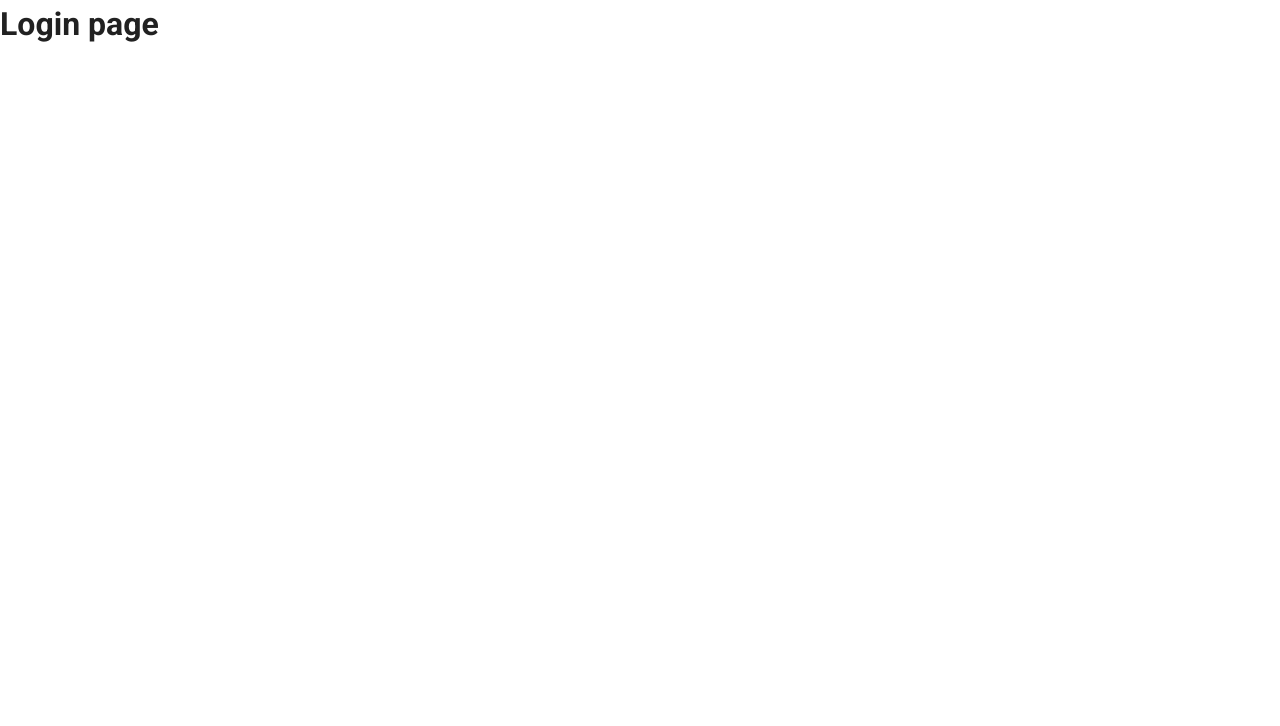
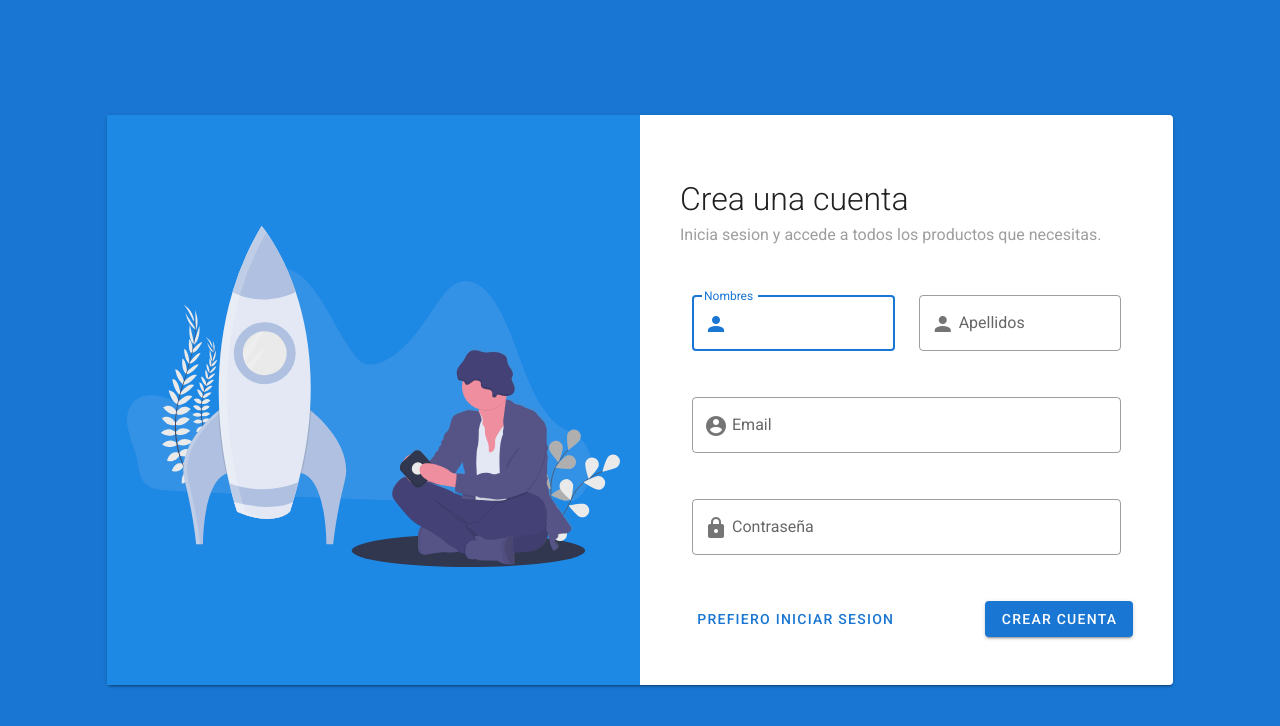
Before and after one commit to thebug404/ecommerce, a Vue app in the folder ecommerce-frontend/: page /register in a window 1280 px wide. Shown: the top 726 px of the page. Built offline with nearby package versions, Linux system fonts and the light colour scheme.

Commit message:
Styles added to registry of the app

```diff
--- a/ecommerce-frontend/src/modules/home/components/Login.form.vue
+++ b/ecommerce-frontend/src/modules/home/components/Login.form.vue
@@ -29,9 +29,15 @@
     <v-btn @click="login" color="purple" :disabled="!valid" rounded block dark
       >Iniciar sesion</v-btn
     >
-    <div class="text-center pt-5">
-      <router-link to="/" class="purple--text">
-        <span class="">¿Has olvidado la contraseña?</span>
+    <div class="pt-5">
+      <router-link to="/" class="purple--text text-decoration-none">
+        <small>¿Has olvidado la contraseña?</small>
+      </router-link>
+      <router-link
+        :to="{ name: 'Register' }"
+        class="purple--primary text-decoration-none"
+      >
+        <small> ¿Aun no poseo una cuenta?</small>
       </router-link>
     </div>
   </v-form>
--- /dev/null
+++ b/ecommerce-frontend/src/modules/home/components/Register.form.vue
@@ -0,0 +1,51 @@
+<template>
+  <v-form>
+    <v-layout wrap>
+      <v-flex xs12 lg6 class="pa-3 py-2">
+        <v-text-field
+          outlined
+          autofocus
+          label="Nombres"
+          prepend-inner-icon="mdi-account"
+        ></v-text-field>
+      </v-flex>
+      <v-flex xs12 lg6 class="pa-3 py-2">
+        <v-text-field
+          outlined
+          label="Apellidos"
+          prepend-inner-icon="mdi-account"
+        ></v-text-field>
+      </v-flex>
+      <v-flex xs12 class="pa-3 py-2">
+        <v-text-field
+          outlined
+          label="Email"
+          prepend-inner-icon="mdi-account-circle"
+        ></v-text-field>
+      </v-flex>
+      <v-flex xs12 class="pa-3 py-2">
+        <v-text-field
+          outlined
+          type="password"
+          label="Contraseña"
+          prepend-inner-icon="mdi-lock"
+        ></v-text-field>
+      </v-flex>
+    </v-layout>
+    <div class="d-sm-flex align-center w-100">
+      <v-btn text color="primary" :to="{ name: 'Login' }" class="my-2"
+        >Prefiero iniciar sesion</v-btn
+      >
+      <v-spacer />
+      <v-btn color="primary" class="my-2">Crear cuenta</v-btn>
+    </div>
+  </v-form>
+</template>
+
+<script lang="ts">
+import Vue from "vue";
+import Component from "vue-class-component";
+
+@Component
+export default class RegisterFormComponent extends Vue {}
+</script>
--- a/ecommerce-frontend/src/modules/home/pages/Login.page.vue
+++ b/ecommerce-frontend/src/modules/home/pages/Login.page.vue
@@ -1,7 +1,7 @@
 <template>
   <v-sheet color="purple darken-1">
     <v-layout wrap align-center justify-center style="min-height: 100vh">
-      <v-flex xs11 sm8 md10 lg7>
+      <v-flex xs11 sm8 md10 lg8>
         <v-card>
           <v-layout wrap>
             <v-flex xs12 md6 class="purple pa-5 d-none d-md-block">
@@ -22,9 +22,7 @@
             </v-flex>
             <v-flex xs12 md6 class="pa-5 pa-sm-8 pa-md-10">
               <div class="py-5">
-                <h1>
-                  <strong>Iniciar sesion</strong>
-                </h1>
+                <h1 style="font-weight: 300">Iniciar sesion</h1>
                 <p class="grey--text">
                   Autenticate y obten todos los productos que necesitas.
                 </p>
--- a/ecommerce-frontend/src/modules/home/pages/Register.page.vue
+++ b/ecommerce-frontend/src/modules/home/pages/Register.page.vue
@@ -1,11 +1,44 @@
 <template>
-  <h1>Login page</h1>
+  <v-sheet color="primary">
+    <v-layout align-center justify-center wrap style="min-height: 100vh">
+      <v-flex xs11 sm8 lg10>
+        <v-card>
+          <v-layout wrap>
+            <v-flex xs12 md6 class="blue darken-1 pa-5 d-none d-md-block">
+              <div class="d-flex align-center" style="min-height: 100%">
+                <div>
+                  <img
+                    :src="require('@/assets/register.svg')"
+                    alt="Register banner"
+                    width="100%"
+                  />
+                </div>
+              </div>
+            </v-flex>
+            <v-flex xs12 md6 class="pa-5 pa-sm-10">
+              <div class="my-5 mb-10">
+                <h1 style="font-weight: 300">Crea una cuenta</h1>
+                <p class="grey--text">
+                  Inicia sesion y accede a todos los productos que necesitas.
+                </p>
+              </div>
+              <RegisterFormComponent />
+            </v-flex>
+          </v-layout>
+        </v-card>
+      </v-flex>
+    </v-layout>
+  </v-sheet>
 </template>
 
 <script lang="ts">
 import Vue from "vue";
 import Component from "vue-class-component";
 
-@Component
+import RegisterFormComponent from "../components/Register.form.vue";
+
+@Component({
+  components: { RegisterFormComponent },
+})
 export default class LoginPage extends Vue {}
 </script>
```
Also changed, not shown: ecommerce-frontend/src/assets/register.svg (added).
